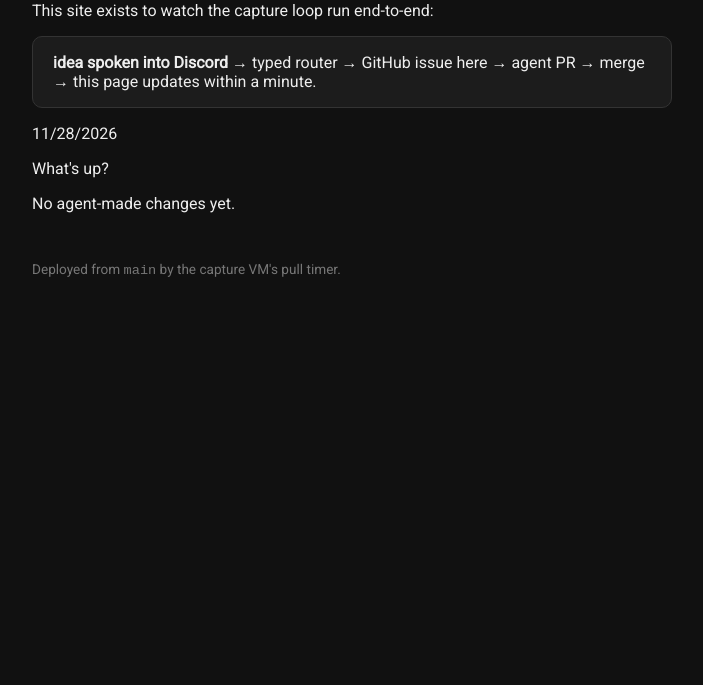
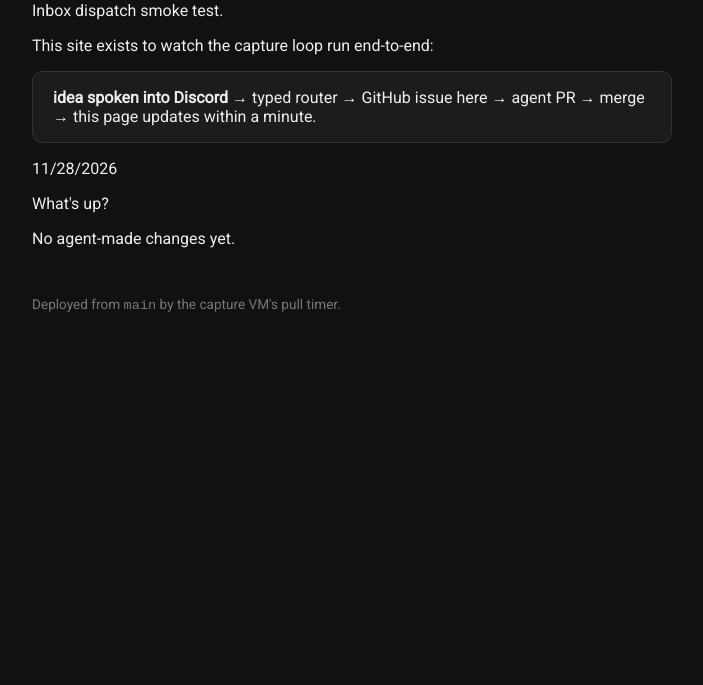
Before and after one commit to josephcarey/capture-sandbox, a website: page index.html in a window 1280 px wide. Shown: the part 115-800 px from the top of the page, without its empty margins (288-991 px from the left). Drawn offline with nearby package versions, Linux system fonts and the light colour scheme.

Commit message:
feat: add smoke test paragraph to index.html
Co-authored-by: aider (ollama_chat/qwen2.5-coder:32b) <aider@aider.chat>

```diff
--- a/index.html
+++ b/index.html
@@ -15,6 +15,7 @@
 </head>
 <body>
 <h1>🧪 Capture Sandbox</h1>
+<p>Inbox dispatch smoke test.</p>
 <p>This site exists to watch the capture loop run end-to-end:</p>
 <div class="card">
   <strong>idea spoken into Discord</strong> → typed router → GitHub issue here →
```
